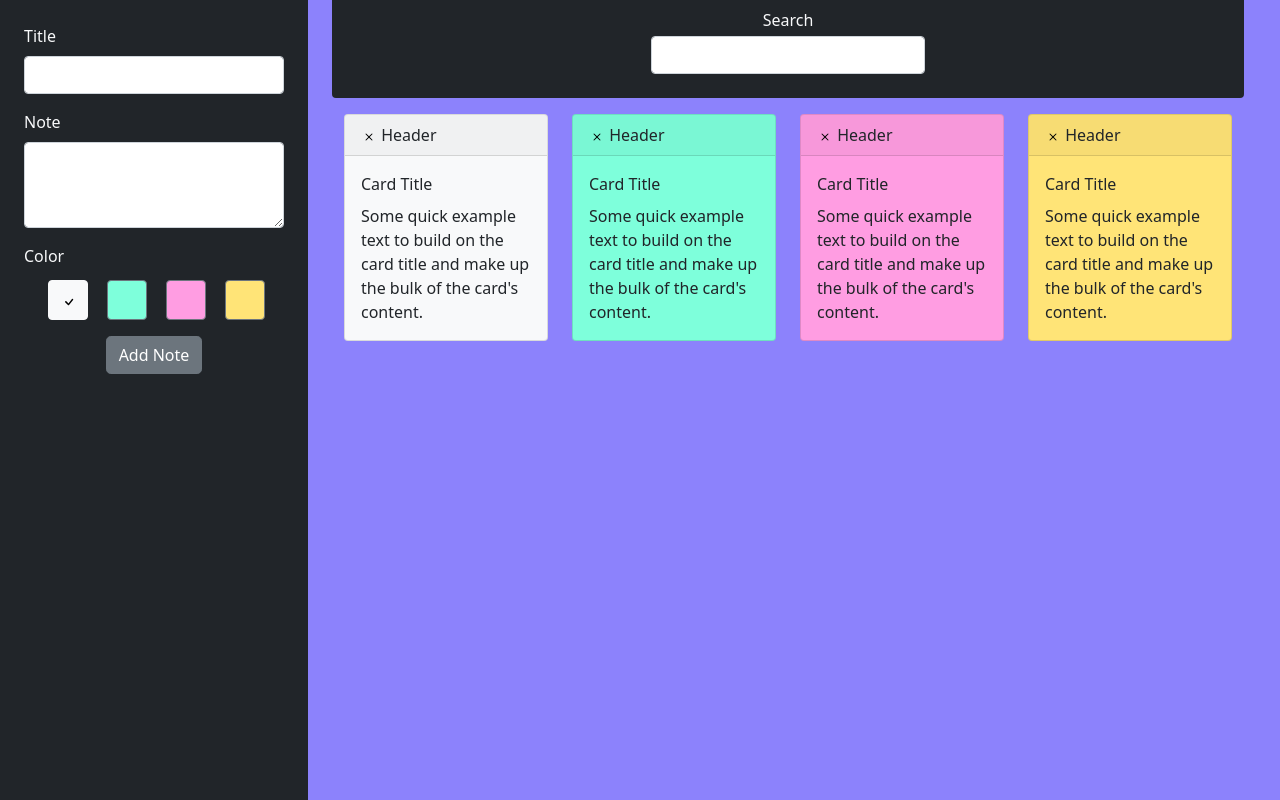
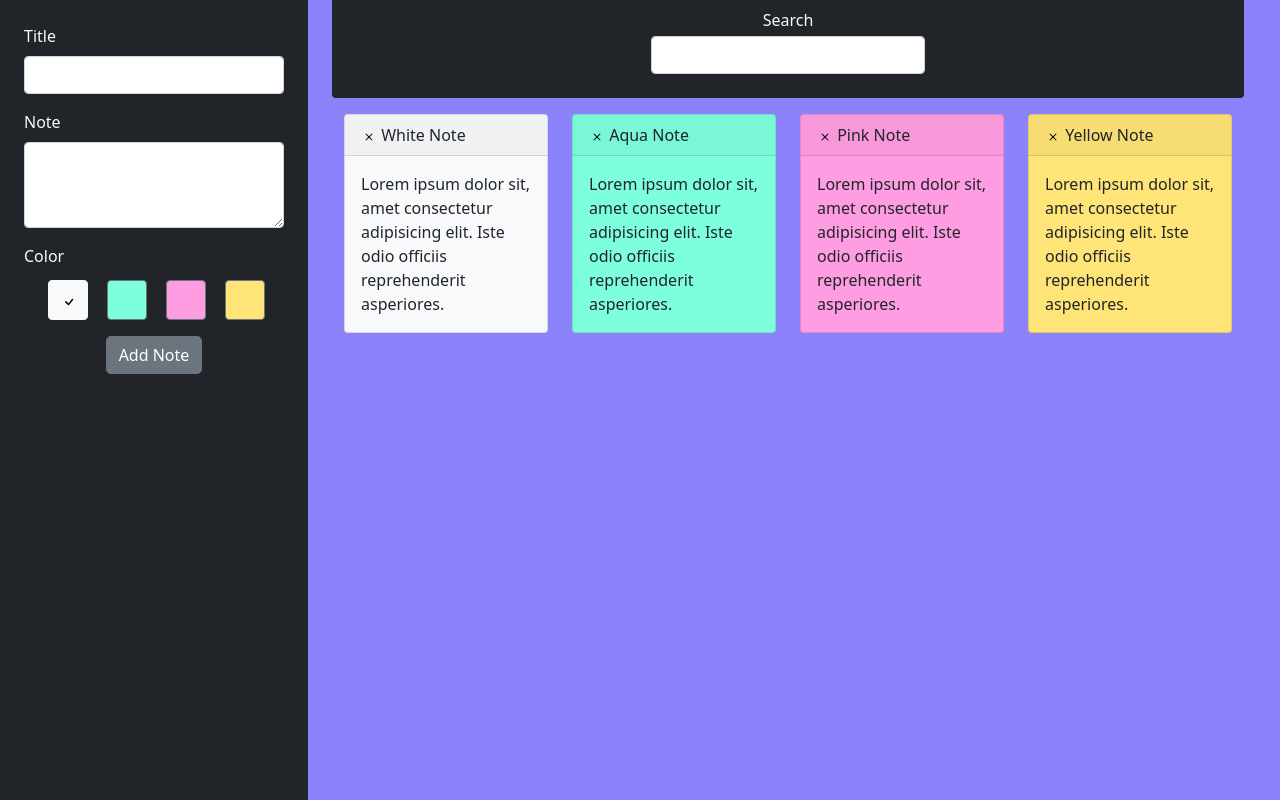
Before and after one commit to emirhancirmencik/front-end-patikasi, a React (Create React App) app in the folder redux-odevler/redux-notes-app/: page / in a window 1280 px wide. Built offline with nearby package versions, Linux system fonts and the light colour scheme.

Commit message:
Local storage integration completed.

```diff
--- a/redux-odevler/redux-notes-app/src/App.css
+++ b/redux-odevler/redux-notes-app/src/App.css
@@ -13,15 +13,12 @@ body {
   width: 100vw;
 }
 
-.btn-clr0 {
-  background-color: rgb(140, 130, 252) !important;
-}
-.btn-clr1 {
+.bg-clr1 {
   background-color: rgb(126, 255, 219) !important;
 }
-.btn-clr2 {
+.bg-clr2 {
   background-color: rgb(255, 157, 226) !important;
 }
-.btn-clr3 {
+.bg-clr3 {
   background-color: rgb(255, 228, 119) !important;
 }
--- a/redux-odevler/redux-notes-app/src/App.js
+++ b/redux-odevler/redux-notes-app/src/App.js
@@ -1,6 +1,5 @@
 import "./App.css";
 import "bootstrap/dist/css/bootstrap.min.css";
-
 import Form from "./components/Form";
 import Content from "./components/Content";
 
--- a/redux-odevler/redux-notes-app/src/components/Form.js
+++ b/redux-odevler/redux-notes-app/src/components/Form.js
@@ -87,28 +87,28 @@ function Form() {
                   <div className="col-6 col-lg-3">
                     <Button
                       type="button"
-                      className="my-btn btn-clr1 mt-1 shadow-none"
-                      onClick={(e) => setColor("btn-clr1")}
+                      className="my-btn bg-clr1 mt-1 shadow-none"
+                      onClick={(e) => setColor("bg-clr1")}
                     >
-                      {color === "btn-clr1" && <img src={check} alt="" />}
+                      {color === "bg-clr1" && <img src={check} alt="" />}
                     </Button>
                   </div>
                   <div className="col-6 col-lg-3">
                     <Button
                       type="button"
-                      className="my-btn btn-clr2 mt-1 shadow-none"
-                      onClick={(e) => setColor("btn-clr2")}
+                      className="my-btn bg-clr2 mt-1 shadow-none"
+                      onClick={(e) => setColor("bg-clr2")}
                     >
-                      {color === "btn-clr2" && <img src={check} alt="" />}
+                      {color === "bg-clr2" && <img src={check} alt="" />}
                     </Button>
                   </div>
                   <div className="col-6 col-lg-3">
                     <Button
                       type="button"
-                      className="my-btn btn-clr3 mt-1 shadow-none"
-                      onClick={(e) => setColor("btn-clr3")}
+                      className="my-btn bg-clr3 mt-1 shadow-none"
+                      onClick={(e) => setColor("bg-clr3")}
                     >
-                      {color === "btn-clr3" && <img src={check} alt="" />}
+                      {color === "bg-clr3" && <img src={check} alt="" />}
                     </Button>
                   </div>
                 </div>
--- a/redux-odevler/redux-notes-app/src/components/TodoList.js
+++ b/redux-odevler/redux-notes-app/src/components/TodoList.js
@@ -1,13 +1,6 @@
 import React from "react";
 import { useSelector } from "react-redux";
-import {
-  Button,
-  Card,
-  CardHeader,
-  CardBody,
-  CardTitle,
-  CardText,
-} from "reactstrap";
+import { Card, CardHeader, CardBody, CardText } from "reactstrap";
 import close from "../icons/x.svg";
 import { useDispatch } from "react-redux";
 import { destroy } from "../redux/notes/notesSlice";
@@ -18,73 +11,20 @@ function Todolist() {
   const items = useSelector((state) => state.notes.items);
   const filter = useSelector((state) => state.notes.activeFilter);
 
+  console.log(items);
   filtered = items.filter((item) => {
     return Object.keys(item).some((key) =>
       item[key].toString().toLowerCase().includes(filter.toLowerCase())
     );
   });
 
+  window.localStorage.setItem("notes", JSON.stringify(items));
+
   return (
     <div className="row">
-      <div className="col-3 mt-3 bg">
-        <Card className="bg-light">
-          <CardHeader>
-            <img src={close} alt="" /> Header
-          </CardHeader>
-          <CardBody>
-            <CardTitle> Card Title </CardTitle>
-            <CardText>
-              Some quick example text to build on the card title and make up the
-              bulk of the card's content.
-            </CardText>
-          </CardBody>
-        </Card>
-      </div>
-      <div className="col-3 mt-3">
-        <Card style={{ backgroundColor: "#7EFFDB" }}>
-          <CardHeader>
-            <img src={close} alt="" /> Header
-          </CardHeader>
-          <CardBody>
-            <CardTitle> Card Title </CardTitle>
-            <CardText>
-              Some quick example text to build on the card title and make up the
-              bulk of the card's content.
-            </CardText>
-          </CardBody>
-        </Card>
-      </div>
-      <div className="col-3 mt-3">
-        <Card style={{ backgroundColor: "#FF9DE2" }}>
-          <CardHeader>
-            <img src={close} alt="" /> Header
-          </CardHeader>
-          <CardBody>
-            <CardTitle> Card Title </CardTitle>
-            <CardText>
-              Some quick example text to build on the card title and make up the
-              bulk of the card's content.
-            </CardText>
-          </CardBody>
-        </Card>
-      </div>
-      <div className="col-3 mt-3">
-        <Card style={{ backgroundColor: "#ffe477" }}>
-          <CardHeader>
-            <img src={close} alt="" /> Header
-          </CardHeader>
-          <CardBody>
-            <CardTitle> Card Title </CardTitle>
-            <CardText>
-              Some quick example text to build on the card title and make up the
-              bulk of the card's content.
-            </CardText>
-          </CardBody>
-        </Card>
-      </div>
       {filtered.map((item) => (
         <div
-          className={`${item.text.length > 104 ? "col-6" : "col-3"} mt-3`}
+          className={`${item.text.length > 114 ? "col-6" : "col-3"} mt-3`}
           key={item.id}
         >
           <Card className={`${item.color}`}>
--- a/redux-odevler/redux-notes-app/src/redux/notes/notesSlice.js
+++ b/redux-odevler/redux-notes-app/src/redux/notes/notesSlice.js
@@ -1,9 +1,37 @@
 import { createSlice } from "@reduxjs/toolkit";
-
+const defaultItems = [
+  {
+    id: 0,
+    title: "White Note",
+    text: "Lorem ipsum dolor sit, amet consectetur adipisicing elit. Iste odio officiis reprehenderit asperiores.",
+    color: "bg-light",
+  },
+  {
+    id: 1,
+    title: "Aqua Note",
+    text: "Lorem ipsum dolor sit, amet consectetur adipisicing elit. Iste odio officiis reprehenderit asperiores.",
+    color: "bg-clr1",
+  },
+  {
+    id: 2,
+    title: "Pink Note",
+    text: "Lorem ipsum dolor sit, amet consectetur adipisicing elit. Iste odio officiis reprehenderit asperiores.",
+    color: "bg-clr2",
+  },
+  {
+    id: 3,
+    title: "Yellow Note",
+    text: "Lorem ipsum dolor sit, amet consectetur adipisicing elit. Iste odio officiis reprehenderit asperiores.",
+    color: "bg-clr3",
+  },
+];
 export const notesSlice = createSlice({
   name: "notes",
   initialState: {
-    items: [],
+    items:
+      JSON.parse(window.localStorage.getItem("notes")) === null
+        ? defaultItems
+        : JSON.parse(window.localStorage.getItem("notes")),
     activeFilter: "",
   },
   reducers: {
```
